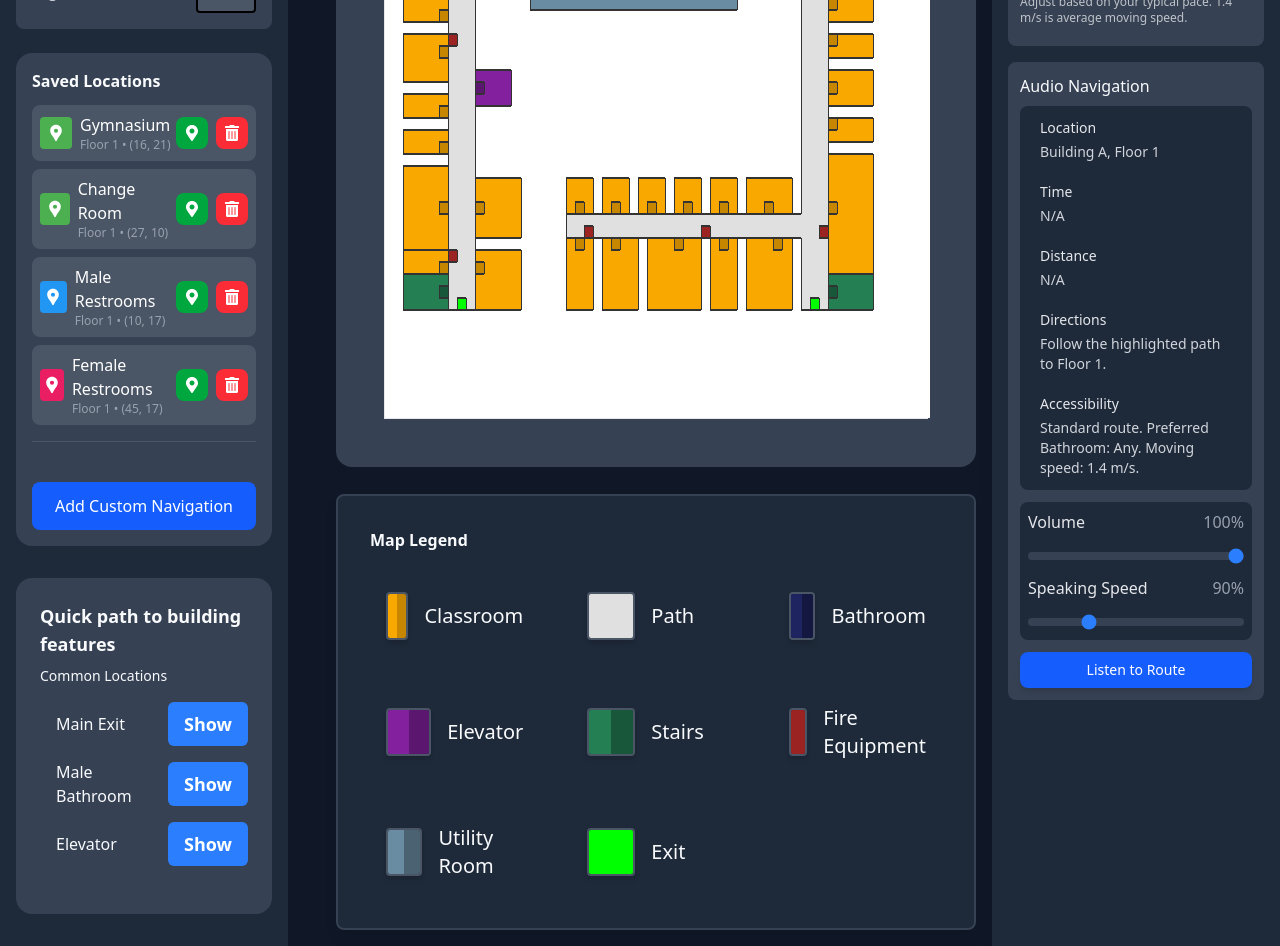
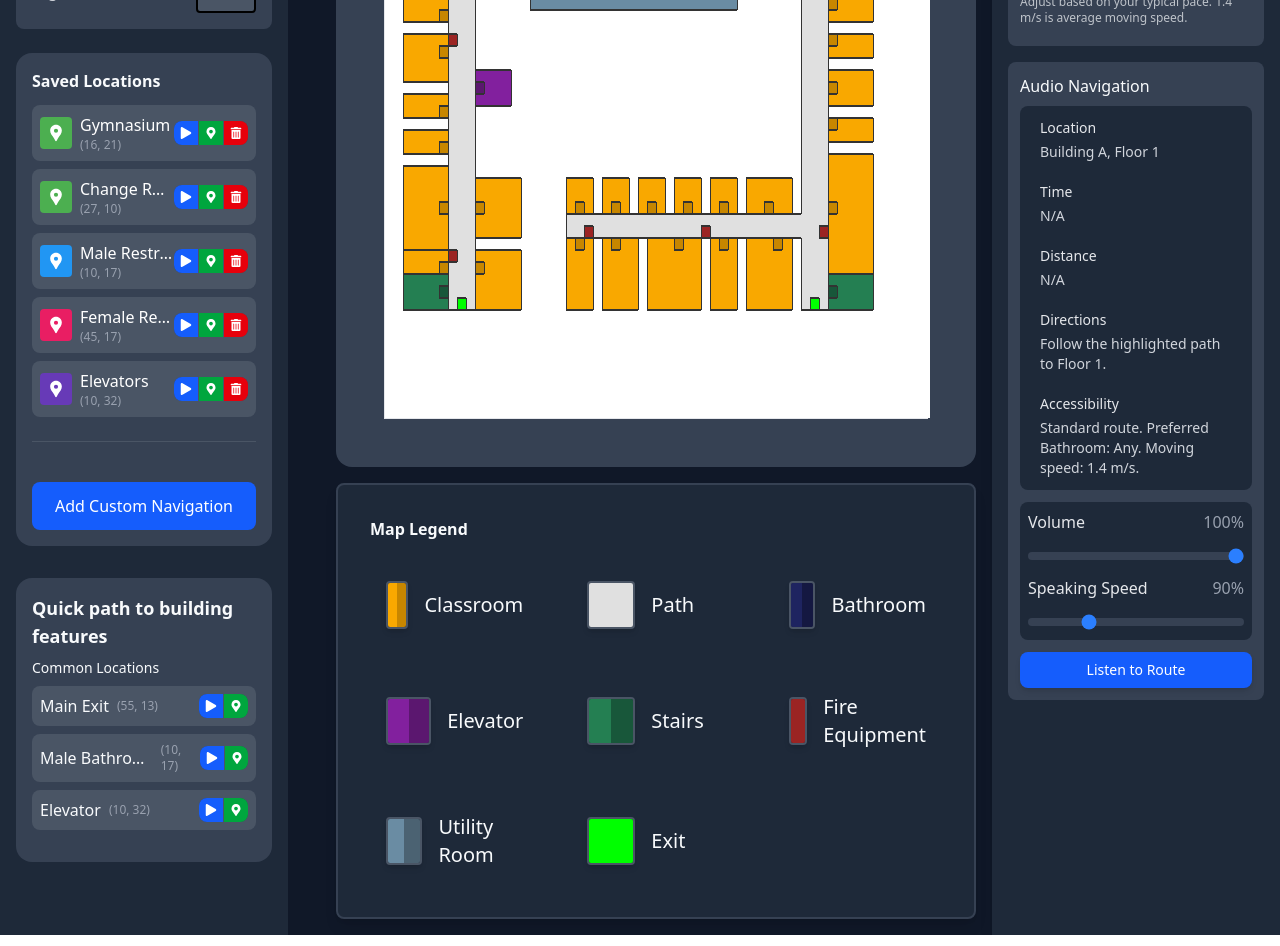
Before and after one commit to Mariusz-Borczuk/final, a React (Vite) app: page / in a window 1280 px wide. Shown: the part 500-1446 px from the top of the page. Built offline with nearby package versions, Linux system fonts and the light colour scheme.

Commit message:
refactor: Enhance location selection functionality across components by integrating start and end location handling

```diff
--- a/src/components/common/QuickNavigation.tsx
+++ b/src/components/common/QuickNavigation.tsx
@@ -4,6 +4,7 @@ import {
   getSettings,
 } from "@/styles/types";
 import React, { useCallback, useMemo } from "react";
+import * as Icons from "@/utils/icons/icons";
 
 export const QuickNavigation: React.FC<QuickNavigationProps> = ({
   settings,
@@ -38,19 +39,23 @@ export const QuickNavigation: React.FC<QuickNavigationProps> = ({
     return locations;
   }, []);
 
-  const handleLocationSelect = useCallback((location: LocationSearchResult) => {
-    console.log("QuickNavigation: handleLocationSelect called with:", location);
+  const handleStartLocationSelect = useCallback((location: LocationSearchResult) => {
+    console.log("QuickNavigation: Start button clicked for location:", location);
     if (onSelectLocation) {
-      console.log("QuickNavigation: calling onSelectLocation");
-      onSelectLocation(location);
-    } else {
-      console.log("QuickNavigation: onSelectLocation is not defined");
+      onSelectLocation(location, true);
+    }
+  }, [onSelectLocation]);
+
+  const handleEndLocationSelect = useCallback((location: LocationSearchResult) => {
+    console.log("QuickNavigation: End button clicked for location:", location);
+    if (onSelectLocation) {
+      onSelectLocation(location, false);
     }
   }, [onSelectLocation]);
 
   return (
     <section
-      className="mb-4 bg-gray-700 text-white my-4 p-6 flex flex-col rounded-2xl"
+      className="mb-4 bg-gray-700 text-white my-4 p-4 flex flex-col rounded-2xl"
       role="region"
       aria-label="Building accessibility features"
       aria-describedby="building-features-desc"
@@ -72,26 +77,37 @@ export const QuickNavigation: React.FC<QuickNavigationProps> = ({
           Common Locations
         </h4>
         <ul
-          className={`${getSettings(settings)} list-disc ml-4 text-sm`}
+          className={`${getSettings(settings)} space-y-2`}
           role="list"
         >
           {predefinedSearches.map((search, index: number) => (
             <li
               key={`${search.type}-${index}`}
               role="listitem"
-              className={`flex items-center justify-between ${getSettings(settings)}`}
+              className={`flex items-center justify-between bg-gray-600 p-2 rounded-lg ${getSettings(settings)}`}
             >
-              <span>{search.name}</span>
+              <div className="flex items-center gap-2 min-w-0">
+                <span className="truncate">{search.name}</span>
+                <span className="text-xs text-gray-400" title={`Floor ${search.floor} • (${search.location.x}, ${search.location.y})`}>
+                  ({search.location.x}, {search.location.y})
+                </span>
+              </div>
+              <div className="flex items-center bg-gray-700 rounded-lg overflow-hidden">
                 <button
-                className="bg-blue-500 hover:bg-blue-700 text-white font-bold py-2 my-2 px-4 rounded-md text-lg"
-                aria-label={`Show ${search.name} locations`}
-                onClick={() => {
-                  console.log("QuickNavigation: Button clicked for:", search);
-                  handleLocationSelect(search);
-                }}
+                  className="p-1.5 bg-blue-600 text-white hover:bg-blue-500 transition-colors flex items-center gap-1 border-r border-gray-600"
+                  aria-label={`Set ${search.name} as start point`}
+                  onClick={() => handleStartLocationSelect(search)}
                 >
-                Show
+                  <Icons.FaPlay className="text-xs" />
                 </button>
+                <button
+                  className="p-1.5 bg-green-600 text-white hover:bg-green-500 transition-colors flex items-center gap-1"
+                  aria-label={`Set ${search.name} as end point`}
+                  onClick={() => handleEndLocationSelect(search)}
+                >
+                  <Icons.FaMapMarkerAlt className="text-xs" />
+                </button>
+              </div>
             </li>
           ))}
         </ul>
@@ -104,26 +120,44 @@ export const QuickNavigation: React.FC<QuickNavigationProps> = ({
             Saved Locations
           </h4>
           <ul
-            className={`${getSettings(settings)} list-disc ml-4 text-sm`}
+            className={`${getSettings(settings)} space-y-2`}
             role="list"
           >
             {savedLocations.map((location, index: number) => (
               <li
                 key={`${location.name}-${index}`}
                 role="listitem"
-                className={`flex items-center justify-between ${getSettings(settings)}`}
+                className={`flex items-center justify-between bg-gray-600 p-2 rounded-lg ${getSettings(settings)}`}
               >
-                <span>{location.name}</span>
+                <div className="flex items-center gap-2 min-w-0">
+                  <span className="truncate">{location.name}</span>
+                  <span className="text-xs text-gray-400" title={`Floor ${location.floor} • (${location.location.x}, ${location.location.y})`}>
+                    ({location.location.x}, {location.location.y})
+                  </span>
+                </div>
+                <div className="flex items-center bg-gray-700 rounded-lg overflow-hidden">
                   <button
-                  className="bg-blue-500 hover:bg-blue-700 text-white font-bold py-2 my-2 px-4 rounded-md text-lg"
-                  aria-label={`Go to ${location.name}`}
-                  onClick={() => {
-                    console.log("QuickNavigation: Saved location button clicked for:", location);
-                    handleLocationSelect(location);
-                  }}
+                    className="p-1.5 bg-blue-600 text-white hover:bg-blue-500 transition-colors flex items-center gap-1 border-r border-gray-600"
+                    aria-label={`Set ${location.name} as start point`}
+                    onClick={() => handleStartLocationSelect(location)}
                   >
-                  Go
+                    <Icons.FaPlay className="text-xs" />
                   </button>
+                  <button
+                    className="p-1.5 bg-green-600 text-white hover:bg-green-500 transition-colors flex items-center gap-1 border-r border-gray-600"
+                    aria-label={`Set ${location.name} as end point`}
+                    onClick={() => handleEndLocationSelect(location)}
+                  >
+                    <Icons.FaMapMarkerAlt className="text-xs" />
+                  </button>
+                  <button
+                    className="p-1.5 bg-red-600 text-white hover:bg-red-500 transition-colors flex items-center gap-1"
+                    aria-label={`Delete ${location.name} from saved locations`}
+                    onClick={() => {/* Add delete handler */}}
+                  >
+                    <Icons.FaTrashAlt className="text-xs" />
+                  </button>
+                </div>
               </li>
             ))}
           </ul>
--- a/src/components/common/inputs/EndLocationSearchField.tsx
+++ b/src/components/common/inputs/EndLocationSearchField.tsx
@@ -40,57 +40,28 @@ export const EndLocationSearchField: React.FC<LocationSearchProps & {
   const [selectedDisplayLocation, setSelectedDisplayLocation] =
     useState<LocationSearchResult | null>(null);
 
-  // Handle external location selection (from BuildingFeatures)
-  const handleLocationSelection = useCallback(
-    (location: LocationSearchResult) => {
-      if (location.floor !== currentFloor && setCurrentFloor) {
-        setCurrentFloor(location.floor);
-      }
-      setSelectedDisplayLocation(location);
-      onSearch(location);
-      setSearchQuery(location.name);
-      setIsDropdownOpen(false);
-    },
-    [currentFloor, setCurrentFloor, onSearch]
-  );
-
-  // Effect to handle external location changes
+  // Handle external location selection
   useEffect(() => {
     if (externalLocation) {
-      console.log("External location detected:", externalLocation);
+      console.log("External end location detected:", externalLocation);
       handleLocationSelection(externalLocation);
       if (onExternalLocationSet) {
-        console.log("Calling onExternalLocationSet callback");
         onExternalLocationSet();
       }
     }
-  }, [externalLocation, handleLocationSelection, onExternalLocationSet]);
+  }, [externalLocation, onExternalLocationSet]);
 
-  // Enhanced icon selector
-  const getLocationIcon = useCallback((type?: string) => {
-    switch (type?.toLowerCase()) {
-      case "classroom":
-        return <SiGoogleclassroom className="text-red-600" />;
-      case "bathroom":
-        return <FaRestroom className="text-red-600" />;
-      case "elevator":
-        return <FaElevator className="text-red-600" />;
-      case "exit":
-        return <FaMapMarkerAlt className="text-red-600" />;
-      case "coordinate":
-        return <MdLocationPin className="text-red-600" />;
-      default:
-        return <MdLocationPin className="text-red-600" />;
+  // Handle location selection
+  const handleLocationSelection = useCallback((location: LocationSearchResult) => {
+    console.log("EndLocationSearchField: handleLocationSelection called with:", location);
+    if (location.floor !== currentFloor && setCurrentFloor) {
+      setCurrentFloor(location.floor);
     }
-  }, []);
-
-  // Handle result click (internal selection)
-  const handleResultClick = useCallback(
-    (result: LocationSearchResult) => {
-      handleLocationSelection(result);
-    },
-    [handleLocationSelection]
-  );
+    setSelectedDisplayLocation(location);
+    onSearch(location);
+    setSearchQuery(location.name);
+    setIsDropdownOpen(false);
+  }, [currentFloor, setCurrentFloor, onSearch]);
 
   // Function to parse coordinates from search query
   const parseCoordinates = (query: string): Coordinate | null => {
@@ -227,8 +198,30 @@ export const EndLocationSearchField: React.FC<LocationSearchProps & {
     setIsDropdownOpen(results.length > 0);
   }, [searchQuery, currentFloor]);
 
+  // Handle result click
+  const handleResultClick = useCallback((result: LocationSearchResult) => {
+    handleLocationSelection(result);
+  }, [handleLocationSelection]);
+
   // --- UI Rendering ---
   const styles = getEndLocationStyles(settings);
+
+  const getLocationIcon = useCallback((type?: string) => {
+    switch (type?.toLowerCase()) {
+      case "classroom":
+        return <SiGoogleclassroom className="text-green-600" />;
+      case "bathroom":
+        return <FaRestroom className="text-green-600" />;
+      case "elevator":
+        return <FaElevator className="text-green-600" />;
+      case "exit":
+        return <FaMapMarkerAlt className="text-green-600" />;
+      case "coordinate":
+        return <MdLocationPin className="text-green-600" />;
+      default:
+        return <MdLocationPin className="text-green-600" />;
+    }
+  }, []);
 
   return (
     <div
@@ -276,8 +269,8 @@ export const EndLocationSearchField: React.FC<LocationSearchProps & {
               onClick={() => {
                 if (searchResults.length > 0 && searchResults[0]) {
                   handleResultClick(searchResults[0]);
+                  setSearchQuery(searchResults[0].name);
                 } else {
-                  // Handle case where user types coordinates and clicks button
                   const coords = parseCoordinates(searchQuery);
                   if (coords) {
                     const coordResult: LocationSearchResult = {
@@ -288,8 +281,9 @@ export const EndLocationSearchField: React.FC<LocationSearchProps & {
                       description: `Coordinates (${coords.x}, ${coords.y}) on current floor`,
                     };
                     handleResultClick(coordResult);
+                    setSearchQuery(coordResult.name);
                   } else {
-                    onSearch(null); // Clear selection if invalid input
+                    onSearch(null);
                     setSelectedDisplayLocation(null);
                   }
                 }
@@ -307,7 +301,7 @@ export const EndLocationSearchField: React.FC<LocationSearchProps & {
         <div
           className={`mt-1 p-2 ${styles.inputBg} border-2 border-red-500 rounded-lg flex items-center`}
         >
-          {/* Updated icon wrapper with red styling */}
+          {/* Updated icon wrapper with green styling */}
           <div className="mr-2 text-lg flex items-center justify-center w-6 h-6 rounded-md ring-2 ring-red-500 bg-red-100/30 text-bold">
             {getLocationIcon(selectedDisplayLocation.type as string)}
           </div>
--- a/src/features/navigation/components/SavedLocations.tsx
+++ b/src/features/navigation/components/SavedLocations.tsx
@@ -21,7 +21,7 @@ import { AddCustomNavigationButton } from "./CustomLocation";
  */
 export const SavedLocations: React.FC<
   RightSidebarProps & {
-    onSelectLocation?: (location: LocationSearchResult) => void;
+    onSelectLocation?: (location: LocationSearchResult, isStart: boolean) => void;
     onUpdateSettings?: (settings: AccessibilitySettings) => void;
   }
 > = ({ settings, currentFloor, onSelectLocation }) => {
@@ -44,26 +44,17 @@ export const SavedLocations: React.FC<
     return <Icon className="text-white text-xl" />;
   };
 
-  const handleAddCustomNavigation = (item: NavigationItem) => {
-    const locationResult: LocationSearchResult = {
-      type: "custom",
-      name: item.name,
-      floor: currentFloor,
-      location: { x: item.coordinates.x, y: item.coordinates.y },
-      description: `Custom location: ${item.name}`,
-      color: item.color,
-      icon: item.iconName, // Save the icon name
-    };
-
-    if (storeLocationInSession(locationResult)) {
-      setSavedLocations((prev) => [...prev, locationResult]);
+  // Handle location click for start point
+  const handleStartLocationClick = (location: LocationSearchResult) => {
+    if (onSelectLocation) {
+      onSelectLocation(location, true);
     }
   };
 
-  // Handle location click
-  const handleLocationClick = (location: LocationSearchResult) => {
+  // Handle location click for end point
+  const handleEndLocationClick = (location: LocationSearchResult) => {
     if (onSelectLocation) {
-      onSelectLocation(location);
+      onSelectLocation(location, false);
     }
   };
 
@@ -85,6 +76,23 @@ export const SavedLocations: React.FC<
         "savedLocations",
         JSON.stringify(updatedLocations)
       );
+    }
+  };
+
+  // Handle adding custom navigation
+  const handleAddCustomNavigation = (item: NavigationItem) => {
+    const locationResult: LocationSearchResult = {
+      type: "custom",
+      name: item.name,
+      floor: currentFloor,
+      location: { x: item.coordinates.x, y: item.coordinates.y },
+      description: `Custom location: ${item.name}`,
+      color: item.color,
+      icon: item.iconName,
+    };
+
+    if (storeLocationInSession(locationResult)) {
+      setSavedLocations((prev) => [...prev, locationResult]);
     }
   };
 
@@ -111,37 +119,43 @@ export const SavedLocations: React.FC<
           {savedLocations.map((location, index) => (
             <li key={`${location.name}-${location.floor}-${index}`}>
               <div className="flex items-center justify-between p-2 bg-gray-600 hover:bg-gray-500 rounded-lg transition-colors">
-                <div className="flex-1 flex items-center text-white text-left">
-                  <div className="flex items-center gap-2">
+                <div className="flex-1 flex items-center text-white text-left min-w-0">
+                  <div className="flex items-center gap-2 min-w-0">
                     <div
-                      className="w-8 h-8 rounded-[4px] flex items-center justify-center"
+                      className="w-8 h-8 rounded-[4px] flex-shrink-0 flex items-center justify-center"
                       style={{ backgroundColor: location.color || "#4CAF50" }}
                     >
                       {renderIcon(location.icon)}
                     </div>
-                    <div className="flex flex-col">
-                      <span>{location.name}</span>
-                      <span className="text-xs text-gray-400">
-                        Floor {location.floor} • ({location.location.x},{" "}
-                        {location.location.y})
+                    <div className="flex flex-col min-w-0">
+                      <span className="font-medium truncate">{location.name}</span>
+                      <span className="text-xs text-gray-400 truncate" title={`Floor ${location.floor} • (${location.location.x}, ${location.location.y})`}>
+                        ({location.location.x}, {location.location.y})
                       </span>
                     </div>
                   </div>
                 </div>
-                <div className="flex items-center gap-2">
+                <div className="flex items-center bg-gray-700 rounded-lg overflow-hidden">
                   <button
-                    onClick={() => handleLocationClick(location)}
-                    className="p-2 bg-green-600 text-white hover:bg-green-500 rounded-lg transition-colors flex items-center gap-1"
-                    aria-label={`Show ${location.name} on map`}
+                    onClick={() => handleStartLocationClick(location)}
+                    className="p-1.5 bg-blue-600 text-white hover:bg-blue-500 transition-colors flex items-center gap-1 border-r border-gray-600"
+                    aria-label={`Set ${location.name} as start point`}
                   >
-                    <Icons.FaMapMarkerAlt />
+                    <Icons.FaPlay className="text-xs" />
+                  </button>
+                  <button
+                    onClick={() => handleEndLocationClick(location)}
+                    className="p-1.5 bg-green-600 text-white hover:bg-green-500 transition-colors flex items-center gap-1 border-r border-gray-600"
+                    aria-label={`Set ${location.name} as end point`}
+                  >
+                    <Icons.FaMapMarkerAlt className="text-xs" />
                   </button>
                   <button
                     onClick={() => handleDeleteLocation(location)}
-                    className="p-2 bg-red-500 text-white hover:bg-red-400 rounded-lg transition-colors flex items-center gap-1"
+                    className="p-1.5 bg-red-600 text-white hover:bg-red-500 transition-colors flex items-center gap-1"
                     aria-label={`Delete ${location.name} from saved locations`}
                   >
-                    <Icons.FaTrashAlt />
+                    <Icons.FaTrashAlt className="text-xs" />
                   </button>
                 </div>
               </div>
@@ -156,7 +170,6 @@ export const SavedLocations: React.FC<
         <div className="mt-4 pt-4 border-t border-gray-600">
           <AddCustomNavigationButton
             onAdd={handleAddCustomNavigation}
-            onSelectLocation={onSelectLocation}
             currentFloor={currentFloor}
           />
         </div>
--- a/src/styles/types.ts
+++ b/src/styles/types.ts
@@ -179,6 +179,8 @@ export interface LocationSearchFieldProps {
   currentFloor: number;
   setCurrentFloor?: (floor: number) => void;
   settings?: any;
+  externalLocation?: LocationSearchResult | null;
+  onExternalLocationSet?: () => void;
 }
 export interface TopBarProps {
   showGrid: boolean;
@@ -470,6 +472,6 @@ export const getSearchStyles = (settings?: AccessibilitySettings) => {
 
 export interface QuickNavigationProps {
   settings: AccessibilitySettings;
-  onSelectLocation?: (location: LocationSearchResult) => void;
+  onSelectLocation?: (location: LocationSearchResult, isStart: boolean) => void;
   savedLocations?: LocationSearchResult[];
 }
```
Also changed, not shown: src/components/common/inputs/StartLocationSearchField.tsx (+28 -16 lines), src/components/map/GridMap.tsx (+4 -5 lines), src/features/navigation/components/LocationRouter.tsx (+30 -18 lines). Lines whose indentation alone changed are shown as unchanged.
